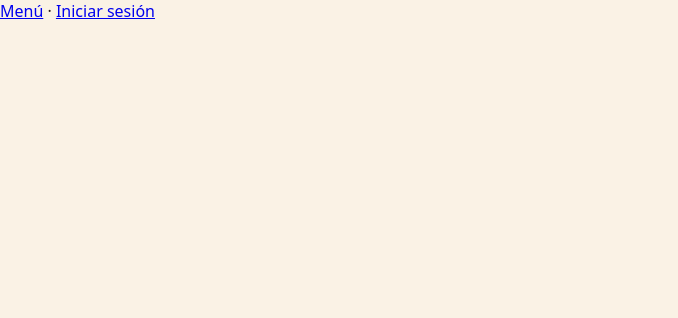
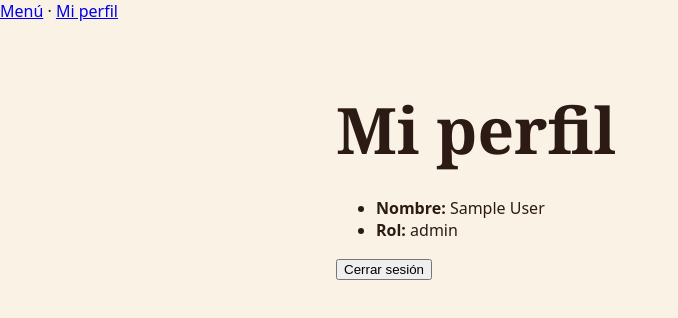
Before and after one commit to Richard-davinci/artesano-api, a React (Vite) app in the folder frontend/: page /perfil in a window 1280 px wide. Shown: the top 318 px of the page, without its empty margins (0-678 px from the left). Built offline with nearby package versions, Linux system fonts and the light colour scheme; no server answers; sample sign-in values are in the browser's storage.

Commit message:
feat: agrego el perfil privado de usuario

```diff
--- a/frontend/src/App.jsx
+++ b/frontend/src/App.jsx
@@ -1,17 +1,25 @@
 import { BrowserRouter, Link, Route, Routes } from 'react-router-dom';
+import RutaPrivada from './components/RutaPrivada.jsx';
+import { useAuth } from './context/AuthContext.jsx';
 import Login from './pages/Login.jsx';
 import Menu from './pages/Menu.jsx';
+import Perfil from './pages/Perfil.jsx';
 
 export default function App() {
+  const { autenticado } = useAuth();
+
   return (
     <BrowserRouter>
       <nav aria-label="Navegación principal">
         <Link to="/">Menú</Link>{' · '}
-        <Link to="/login">Iniciar sesión</Link>
+        {autenticado ? <Link to="/perfil">Mi perfil</Link> : <Link to="/login">Iniciar sesión</Link>}
       </nav>
       <Routes>
         <Route path="/" element={<Menu />} />
         <Route path="/login" element={<Login />} />
+        <Route element={<RutaPrivada />}>
+          <Route path="/perfil" element={<Perfil />} />
+        </Route>
       </Routes>
     </BrowserRouter>
   );
--- /dev/null
+++ b/frontend/src/components/RutaPrivada.jsx
@@ -0,0 +1,12 @@
+import { Navigate, Outlet, useLocation } from 'react-router-dom';
+import { useAuth } from '../context/AuthContext.jsx';
+
+// Pide iniciar sesión antes de entrar a una ruta privada.
+export default function RutaPrivada() {
+  const { autenticado } = useAuth();
+  const location = useLocation();
+
+  if (autenticado) return <Outlet />;
+
+  return <Navigate to="/login" replace state={{ from: location }} />;
+}
--- a/frontend/src/pages/Login.jsx
+++ b/frontend/src/pages/Login.jsx
@@ -1,4 +1,5 @@
 import { useState } from 'react';
+import { Link, useLocation, useNavigate } from 'react-router-dom';
 import { useAuth } from '../context/AuthContext.jsx';
 
 export default function Login() {
@@ -7,6 +8,9 @@ export default function Login() {
   const [enviando, setEnviando] = useState(false);
   const [error, setError] = useState('');
   const { login, logout, autenticado } = useAuth();
+  const navigate = useNavigate();
+  const location = useLocation();
+  const destino = location.state?.from?.pathname || '/perfil';
 
   // Envía las credenciales y muestra el resultado.
   async function handleSubmit(event) {
@@ -17,6 +21,7 @@ export default function Login() {
     try {
       await login(email, password);
       setPassword('');
+      navigate(destino, { replace: true });
     } catch (error) {
       setError(error.message);
     } finally {
@@ -28,6 +33,7 @@ export default function Login() {
     return (
       <main className="menu">
         <h1>Sesión iniciada</h1>
+        <p><Link to="/perfil">Ir a mi perfil</Link></p>
         <button type="button" onClick={logout}>Cerrar sesión</button>
       </main>
     );
--- /dev/null
+++ b/frontend/src/pages/Perfil.jsx
@@ -0,0 +1,16 @@
+import { useAuth } from '../context/AuthContext.jsx';
+
+export default function Perfil() {
+  const { user, logout } = useAuth();
+
+  return (
+    <main className="menu">
+      <h1>Mi perfil</h1>
+      <ul>
+        <li><strong>Nombre:</strong> {user.name}</li>
+        <li><strong>Rol:</strong> {user.role}</li>
+      </ul>
+      <button type="button" onClick={logout}>Cerrar sesión</button>
+    </main>
+  );
+}
```
